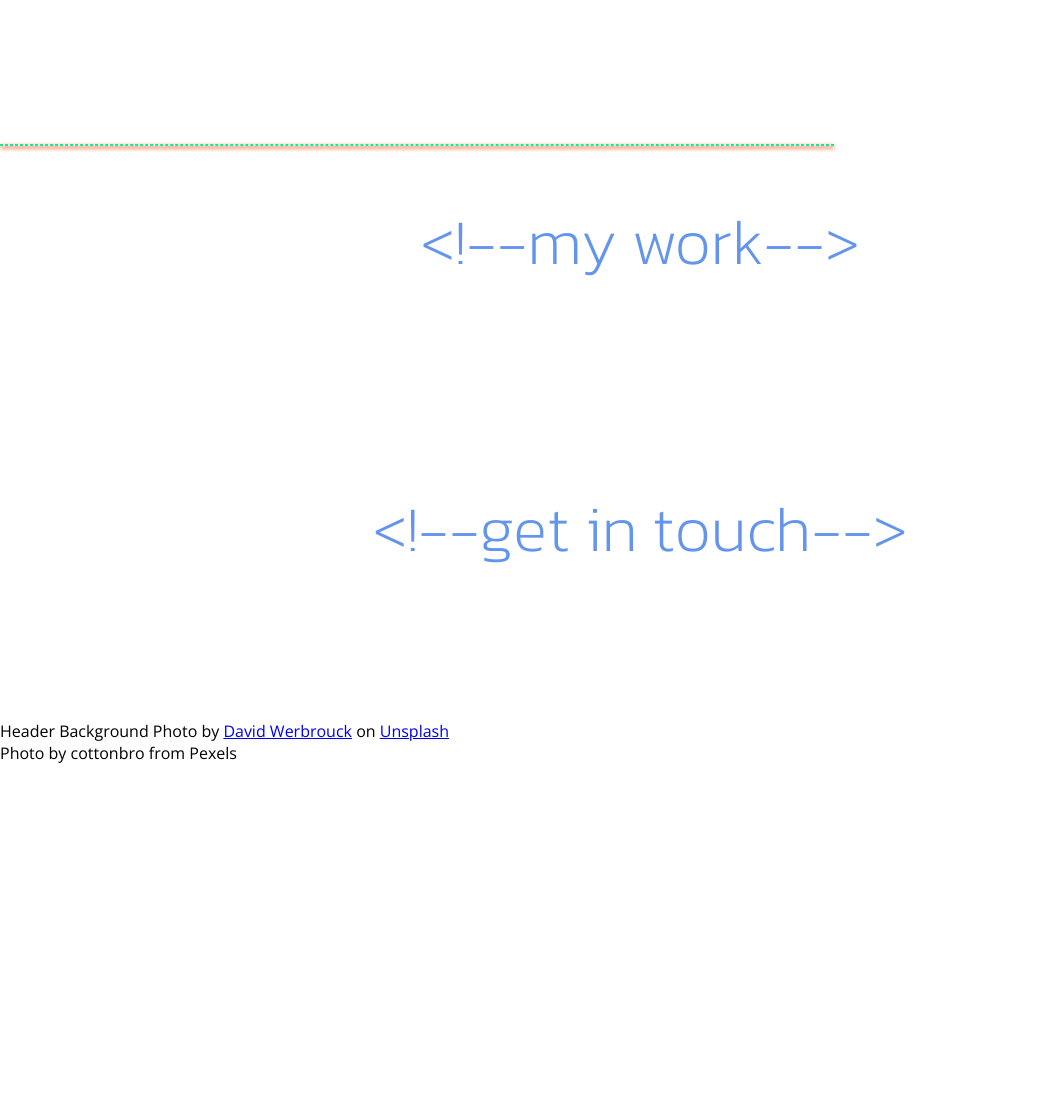
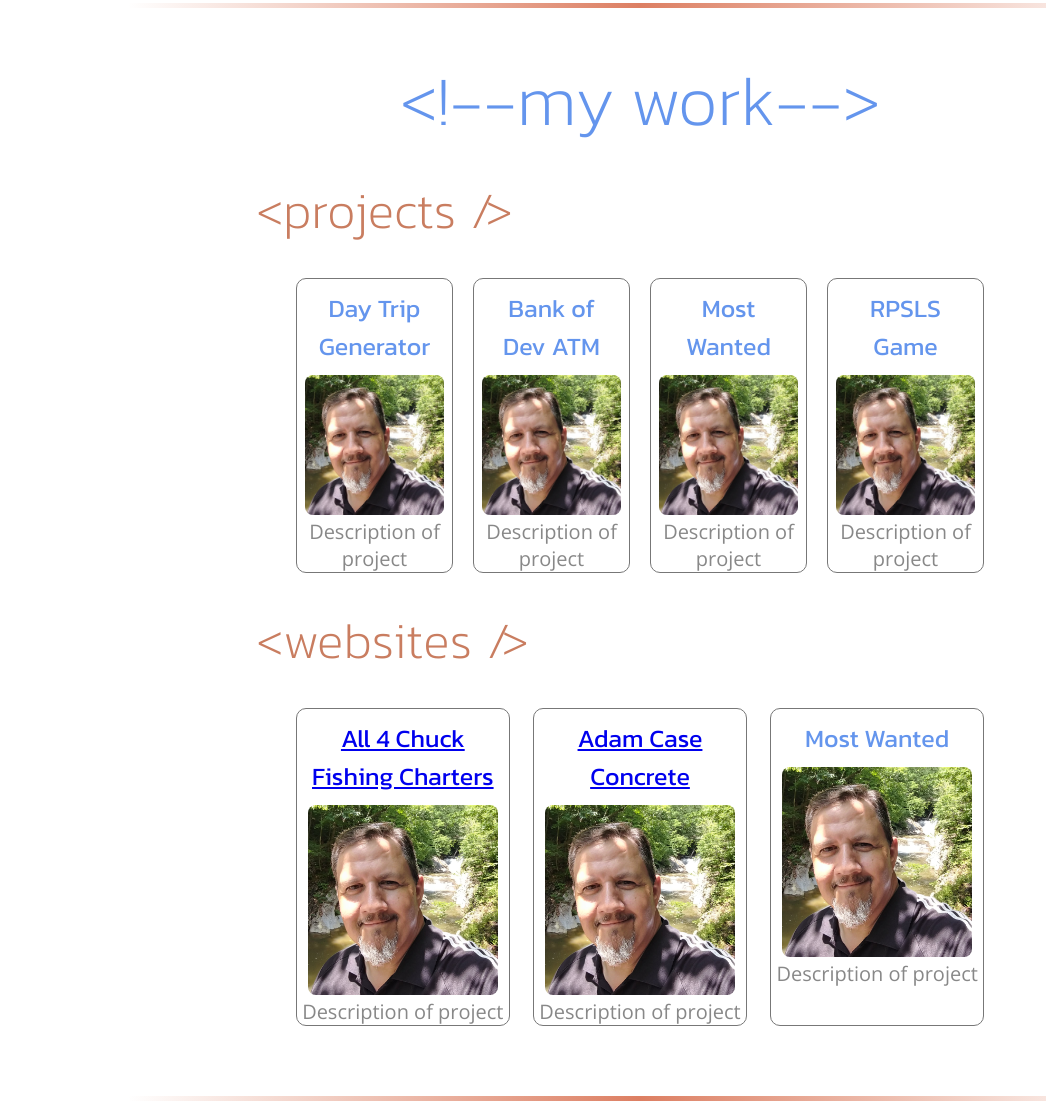
Before and after one commit to varNum462/portPage, a plain HTML site: page index.html in a window 1280 px wide. Shown: the part 1330-2434 px from the top of the page, without its empty margins (0-1046 px from the left). Before the commit the page ends 2094 px from the top, so only its background shows below. Drawn offline with nearby package versions, Linux system fonts and the light colour scheme.

Commit message:
Added content to My Work section, adjusted CSS for consistency

```diff
--- a/css/portfolio.css
+++ b/css/portfolio.css
@@ -1,19 +1,22 @@
 @import url('https://fonts.googleapis.com/css2?family=Kanit:wght@100;200;300;400&family=Open+Sans:ital,wght@0,300;0,400;0,500;0,600;0,700;0,800;1,300;1,400;1,500;1,600;1,700;1,800&display=swap');
 
-*{
+*,
+*::before,
+*::after{
     margin:0;
     padding:0;
+    box-sizing: inherit;
 }
 
 html{
     box-sizing:border-box;
     font-family: 'Open Sans', 'Gill Sans', 'Gill Sans MT', Calibri, 'Trebuchet MS', sans-serif;
-    font-size:16px;
+    font-size:62.5%;/*equals 10px*/
 }
 
 header{
     width:100%;
-    padding: 5rem 0;
+    padding: 8rem 0;
     position:relative;
     z-index: 1;
     top:0;
@@ -23,24 +26,28 @@ header{
     background-size:cover ;
     text-align: center;
     opacity: .9;
+    margin-bottom:0;
 }
 nav{
     font-family: Kanit;
     font-weight: 200;
-    font-size: 2rem;
+    font-size: 1.75rem;
     position:fixed;
     top:0;
     z-index: 3;
     width: 100%;
     text-align: center;
-    height:3rem;
+    height:4rem;
     background-color: #000;
+    opacity: .8;
+    padding-top:1rem;
+    border-bottom:2px solid #c97d60;
 }
 nav a{
     text-decoration: none;
     color:bisque;
     margin:10px 20px;
-    padding-top:0;
+    padding-top:1rem;
 }
 nav a:hover{
     color:#c97d60;
@@ -50,15 +57,27 @@ nav a:hover{
 h1{
     font-family: Kanit;
     font-weight: 200;
-    font-size: 6rem;
+    font-size: 10rem;
 }
 h2{
     font-family: Kanit;
     font-weight: 200;
-    font-size: 4rem;
+    font-size: 7rem;
     color: cornflowerblue;
-    margin: 3rem 1rem;
+    margin: 3rem 1rem 2rem;
 }
+h3{
+    font-family: Kanit;
+    font-weight: 200;
+    font-size: 5rem;
+    color: #c97d60;
+    width:100%;
+}
+.subheading{
+    margin:0 auto;
+    text-align: left;
+    padding:0;
+    }
 section{
     width: 100%;
     min-height:10rem;
@@ -69,13 +88,21 @@ section>div{
     width:60vw;
     margin:auto;
 }
-section hr{
-    border: 1px dashed rgb(17, 238, 135);
-    width: 65%;
-    box-shadow: 0px 2px 4px orangered;
+hr{
+    margin:4rem auto 4rem;
+    width: 80%;
+    border: 0;
+    height: .5rem;
+    background-image: linear-gradient(to right, rgba(209, 84, 46, 0), rgba(209, 84, 46, 0.75), rgba(209, 84, 46, 0));
 }
+.b_border{
+    margin:0 0 4rem 0;
+    width:100%;
+    height:1rem;
+}
+
 p{
-    font-size: 1.3rem;
+    font-size:2rem;
     color: #888;
     line-height: 1.8;
     text-align:left;
@@ -114,7 +141,7 @@ p{
     }
 
 .skills ul li{
-    font-size: 1.3rem;
+    font-size: 2.5rem;
     color: #E4FDE1;
     line-height: 2;
     text-align:left;
@@ -147,3 +174,40 @@ p{
     box-shadow: -6px 6px 10px #888;
     border-radius: 15px;
 }
+.proj_cards{
+    width:100%;
+    display: flex;
+    flex-wrap: wrap;
+    justify-content: space-between; padding:0;
+}
+.card{
+    flex: 0 1 calc(25% - 2rem);
+    border:1px solid #777;
+    border-radius: 10px;
+    margin:0 1rem;
+    b!ackground-image:linear-gradient(to right,rgba(240, 137, 19, 0.479) 50%,#007,rgba(240, 137, 19, 0.479))
+}
+.card3X{
+    flex: 0 1 calc(33% - 2rem);
+    border:1px solid #777;
+    border-radius: 10px;
+    margin:0 1rem;
+    b!ackground-image:linear-gradient(to right,rgba(240, 137, 19, 0.479) 50%,#007,rgba(240, 137, 19, 0.479))
+}
+.card_title{
+    font-size:2.5rem;
+    font-family: Kanit;
+    font-weight:400;
+    text-align:center;
+    color:cornflowerblue;
+    padding:1rem;
+}
+.card_img img{
+    width:90%;
+    object-fit: cover;
+    border-radius: 8px;
+}
+.card_text{
+    font-size:2rem;
+    color:#888;
+}
--- a/index.html
+++ b/index.html
@@ -7,7 +7,7 @@
     <meta name="description" content="">
     <meta name="keywords" content="">
     <meta name="author" content="Gary Varnum">
-    <title>Document</title>
+    <title>Gary Varnum - Web Developer</title>
     <link rel="icon" type="image/x-icon" href="./assets/favicon.ico" />
     <link rel="stylesheet" type="text/css" href="css/portfolio.css">
 </head>
@@ -25,13 +25,14 @@
             <div class="flex-container skills">
                 <ul>
                     <li>Full stack MERN web applications</li>
-                    <li>WordPress, Bootstrap and HTML5 websites</li>
+                    <li>WordPress, Bootstrap and HTML5 </li>
                 </ul>
             </div>
             <div class="down"><i class="fa-solid fa-angles-down"></i></div>
         </div>
         <!--<div class="overlay"></div>-->
     </header>
+    <hr class="b_border" />
     <section id="about">
         <h2>&lt;&excl;--about me--&gt;</h2>
         <div class="flex-container">
@@ -43,15 +44,56 @@
                 <p>I have been involved in web development since 2002, creating web applications and websites for various freelance clients and employers. I've always been intrigued by the human/computer interaction via the web, and strive to incorporate meaningful UI/UX principles in all my work while making it aesthetically pleasing.</p>
             </div>
         </div>
-        <div class="downblue"><i class="fa-solid fa-angles-down"></i></div>
-        <hr />
     </section>
+    <hr />
     <section id="work">
         <h2>&lt;&excl;--my work--&gt;</h2>
+        <div class="subheading"><h3>&lt;projects &nbsp;&frasl;&gt;</h3></div>
         <div class="flex-container">
-
+            <div class="proj_cards">
+                <div class="card">
+                    <div class="card_title">Day Trip Generator</div>
+                    <div class="card_img"><img src="./assets/me.jpg" alt="image of project" /></div>
+                    <div class="card_text">Description of project</div>
+                </div>
+                <div class="card">
+                    <div class="card_title">Bank of Dev ATM</div>
+                    <div class="card_img"><img src="./assets/me.jpg" alt="image of project" /></div>
+                    <div class="card_text">Description of project</div>
+                </div>
+                <div class="card">
+                    <div class="card_title">Most Wanted</div>
+                    <div class="card_img"><img src="./assets/me.jpg" alt="image of project" /></div>
+                    <div class="card_text">Description of project</div>
+                </div>
+                <div class="card">
+                    <div class="card_title">RPSLS Game</div>
+                    <div class="card_img"><img src="./assets/me.jpg" alt="image of project" /></div>
+                    <div class="card_text">Description of project</div>
+                </div>
+            </div>
+        </div>
+        <div class="subheading"><h3>&lt;websites &nbsp;&frasl;&gt;</h3></div>
+        <div class="flex-container">
+            <div class="proj_cards">
+                <div class="card3X">
+                    <div class="card_title"><a href="https://all4chuckfishingcharters.com/" target="_blank" title="All 4 Chuck Fishing Charters - Southwest Florida">All 4 Chuck Fishing Charters</a></div>
+                    <div class="card_img"><img src="./assets/me.jpg" alt="image of project" /></div>
+                    <div class="card_text">Description of project</div>
+                </div>
+                <div class="card3X">
+                    <div class="card_title"><a href="https://adamcaseconcrete.com" target="_blank" title="Adam Case Concrete - Sarasota Manatee County Florida">Adam Case Concrete</a></div>
+                    <div class="card_img"><img src="./assets/me.jpg" alt="image of project" /></div>
+                    <div class="card_text">Description of project</div>
+                </div>
+                <div class="card3X">
+                    <div class="card_title">Most Wanted</div>
+                    <div class="card_img"><img src="./assets/me.jpg" alt="image of project" /></div>
+                    <div class="card_text">Description of project</div>
+            </div>
         </div>
     </section>
+    <hr />
     <section id="contact">
         <h2>&lt;&excl;--get in touch--&gt;</h2>
         <div class="flex-container">
```
